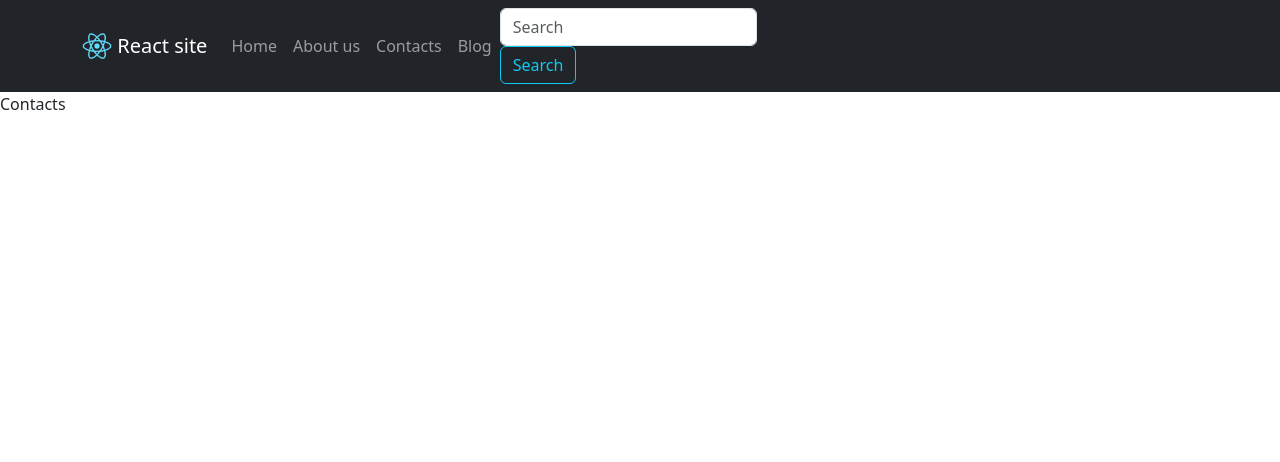
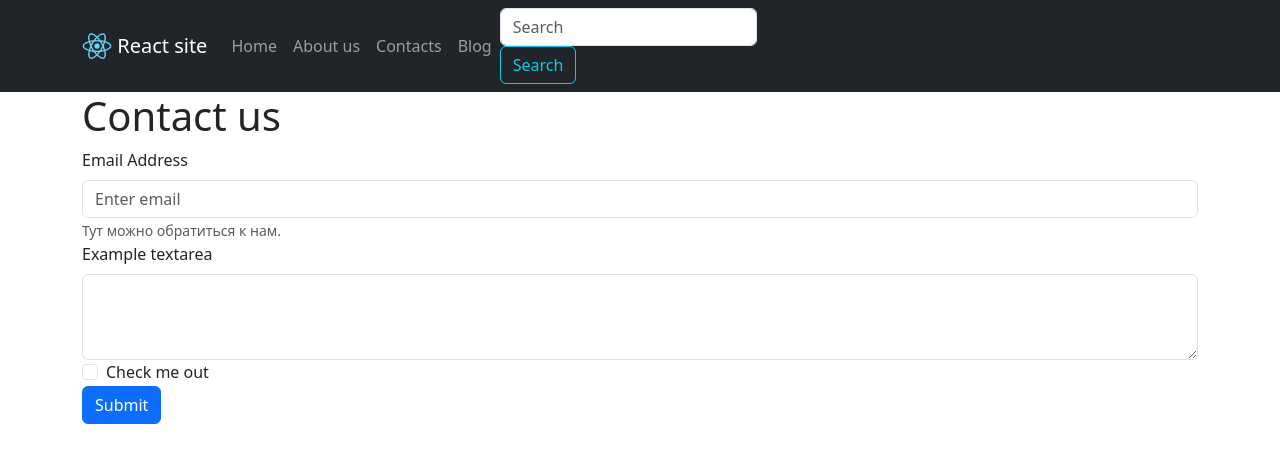
Before and after one commit to user-F13/F13-pets-project2, a React (Create React App) app in the folder sorce/: page /contacts in a window 1280 px wide. Shown: the top 462 px of the page. Built offline with nearby package versions, Linux system fonts and the light colour scheme.

Commit message:
Update Contacts.js
Добавление формы обратной связи для пользователей.

```diff
--- a/sorce/src/Pages/Contacts.js
+++ b/sorce/src/Pages/Contacts.js
@@ -1,11 +1,32 @@
 import React, { Component } from 'react'
+import { Form, Button, Container, FormLabel} from 'react-bootstrap'
 
 export default class Contacts extends Component {
     render() {
         return (
-            <div>
-                Contacts
-            </div>
+            <Container>
+                <h1> Contact us</h1>
+                <Form>
+                <Form.Group controlId="formBasicEmail">
+                    <Form.Label>Email Address</Form.Label>
+                    <Form.Control type="email" placeholder="Enter email"/>
+                    <Form.Text>
+                        Тут можно обратиться к нам.
+                    </Form.Text>
+                </Form.Group>
+
+                <Form.Group controlId='formBasicPassword'>
+                    <Form.Label>Example textarea</Form.Label>
+                    <Form.Control as="textarea" rows="3" />
+                </Form.Group>
+
+                <Form.Group controlId='formBasicCheckbox'>
+                    <Form.Check type="checkbox" label="Check me out"/>
+                </Form.Group>
+                <Button variant='primary' type="submit">Submit</Button>
+
+                </Form>
+            </Container>
         )
     }
 }
```
